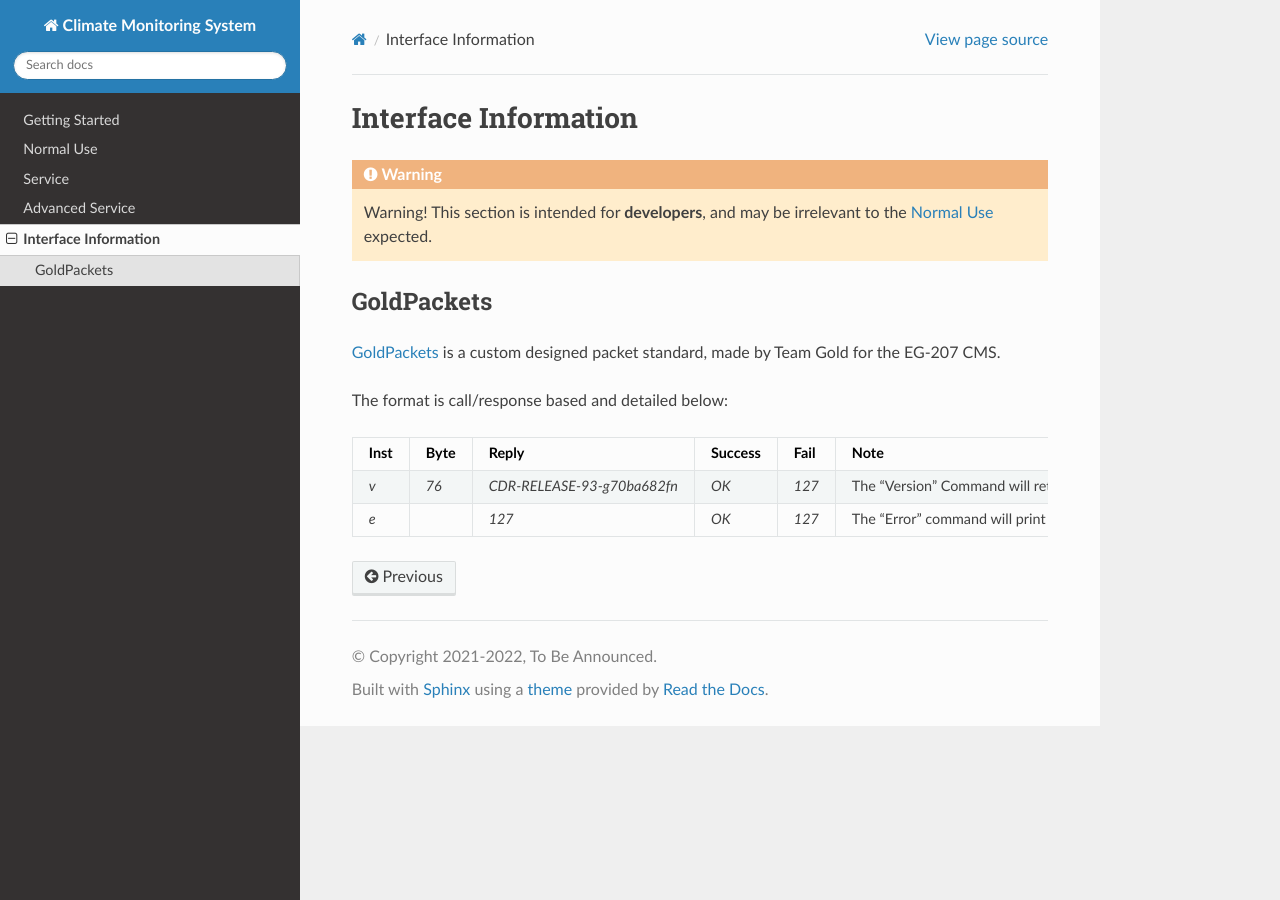
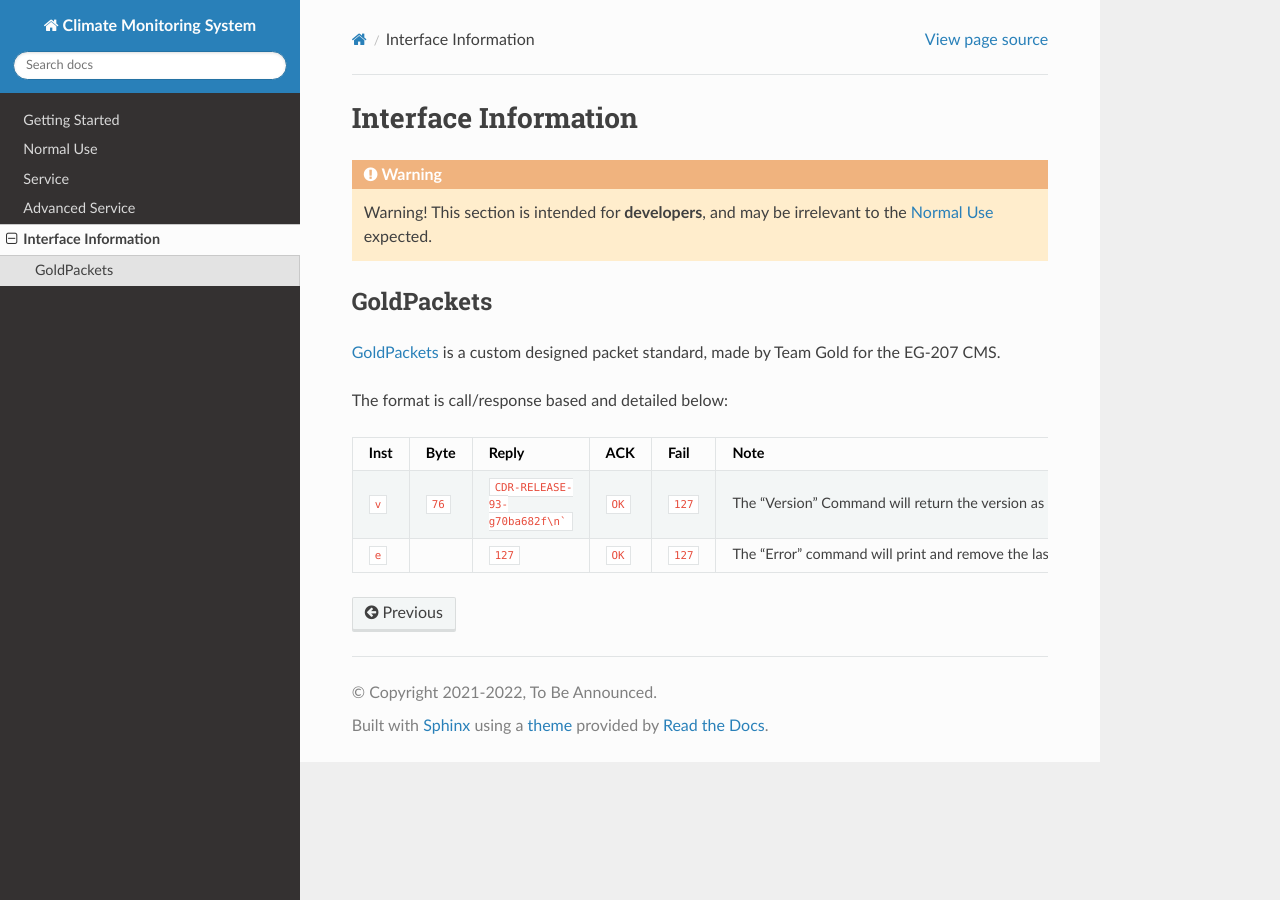
Before and after one commit to KenwoodFox/EG-207, a Sphinx documentation site: the page built from docs/advanced_service/interface_information.rst, in a window 1280 px wide. Built offline with Sphinx 7.4.7 and the Read the Docs theme 2.0.0, drawn with Linux system fonts in a browser that asks for light colours.

Commit message:
Clean up table

````diff
--- a/docs/advanced_service/interface_information.rst
+++ b/docs/advanced_service/interface_information.rst
@@ -13,10 +13,10 @@ GoldPackets
 
 The format is call/response based and detailed below:
 
-+------+------+------------------------------+---------+-------+-----------------------------------------------------------------------------------------------------------------------------------------------------+
-| Inst | Byte |            Reply             | Success | Fail  |                                                                        Note                                                                         |
-+======+======+==============================+=========+=======+=====================================================================================================================================================+
-| `v`  | `76` | `CDR-RELEASE-93-g70ba682f\n` | `OK`    | `127` | The "Version" Command will return the version as ascii. If it prints `OK` at the end it completed otherwise it may raise and print an error code.   |
-+------+------+------------------------------+---------+-------+-----------------------------------------------------------------------------------------------------------------------------------------------------+
-| `e`  |      | `127`                        | `OK`    | `127` | The "Error" command will print and remove the last error in the EEPROM, if it returns the error as a response code, the error could not be removed. |
-+------+------+------------------------------+---------+-------+-----------------------------------------------------------------------------------------------------------------------------------------------------+
++-------+--------+---------------------------------+--------+---------+-----------------------------------------------------------------------------------------------------------------------------------------------------+
+| Inst  |  Byte  |              Reply              |  ACK   |  Fail   |                                                                        Note                                                                         |
++=======+========+=================================+========+=========+=====================================================================================================================================================+
+| ``v`` | ``76`` | ``CDR-RELEASE-93-g70ba682f\n``` | ``OK`` | ``127`` | The "Version" Command will return the version as ascii. If it prints ``OK`` at the end it completed otherwise it may raise and print an error code. |
++-------+--------+---------------------------------+--------+---------+-----------------------------------------------------------------------------------------------------------------------------------------------------+
+| ``e`` |        | ``127``                         | ``OK`` | ``127`` | The "Error" command will print and remove the last error in the EEPROM, if it returns the error as a response code, the error could not be removed. |
++-------+--------+---------------------------------+--------+---------+-----------------------------------------------------------------------------------------------------------------------------------------------------+
````
